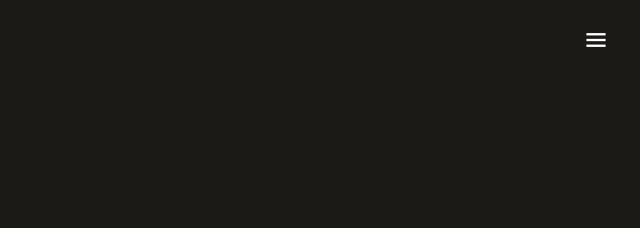
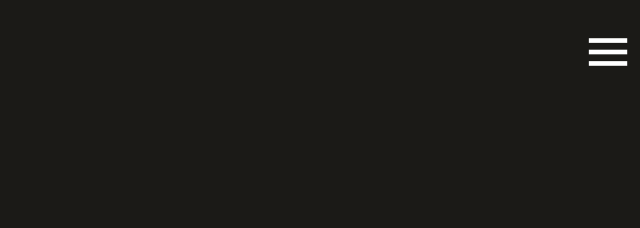
Before and after one commit to Edjhernandez/project_portfolio, a website: page index.html in a window 1280 px wide. Shown: the top 228 px of the page, 640-1280 px from the left. Drawn offline with nearby package versions, Linux system fonts and the light colour scheme.

Commit message:
Fix the menu-button size

```diff
--- a/styles.css
+++ b/styles.css
@@ -43,11 +43,20 @@ div.logo :nth-child(2) {
 }
 
 div.menubutton {
-  color: white;
   margin-right: 8px;
   align-items: center;
   width: 48px;
   height: 48px;
+  font-size: 48px;
+}
+
+div.menubutton span {
+  margin-right: 16px;
+  align-items: center;
+  width: 48px;
+  height: 48px;
+  font-size: 48px;
+  color: white;
 }
 
 span.material-symbols-outlined {
```
